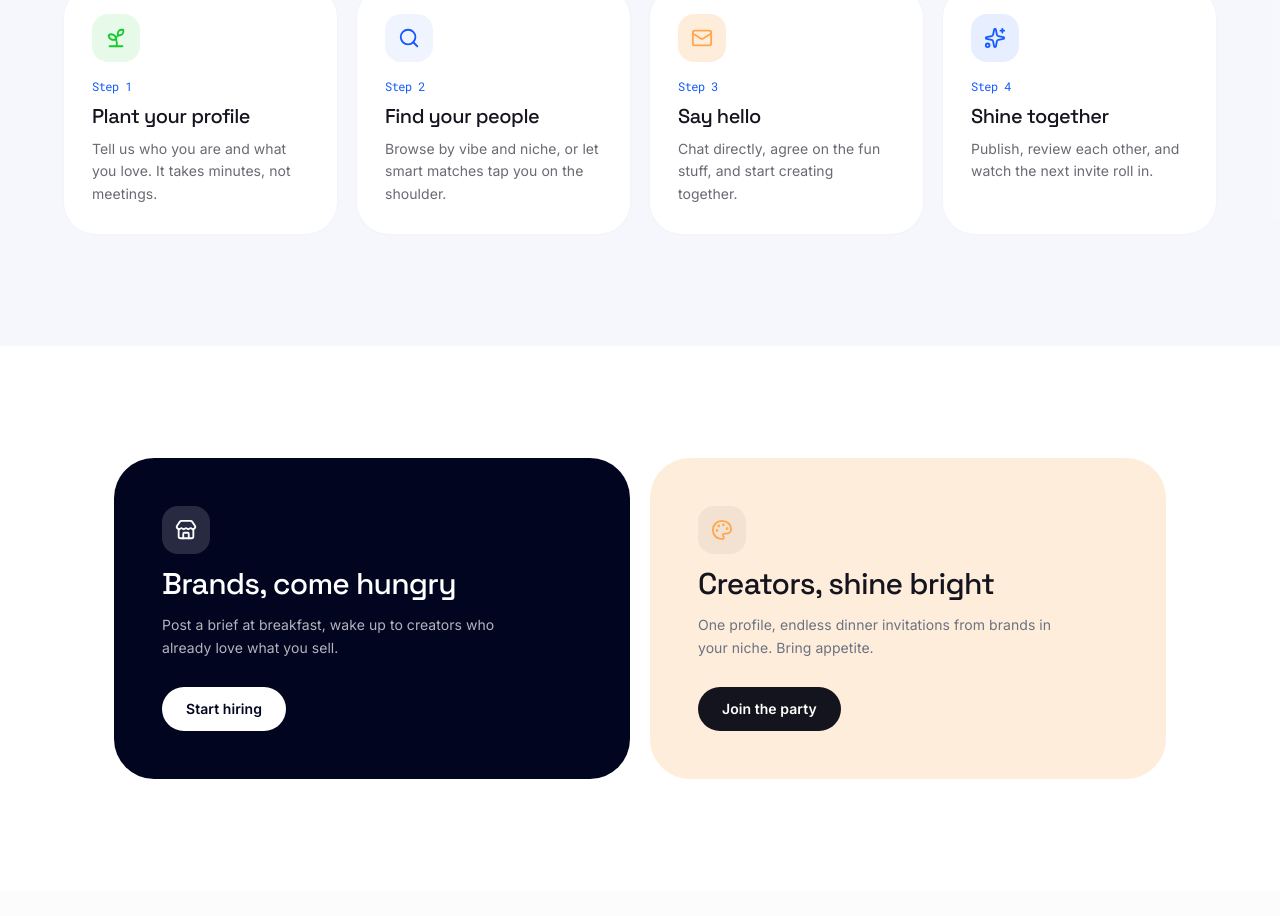
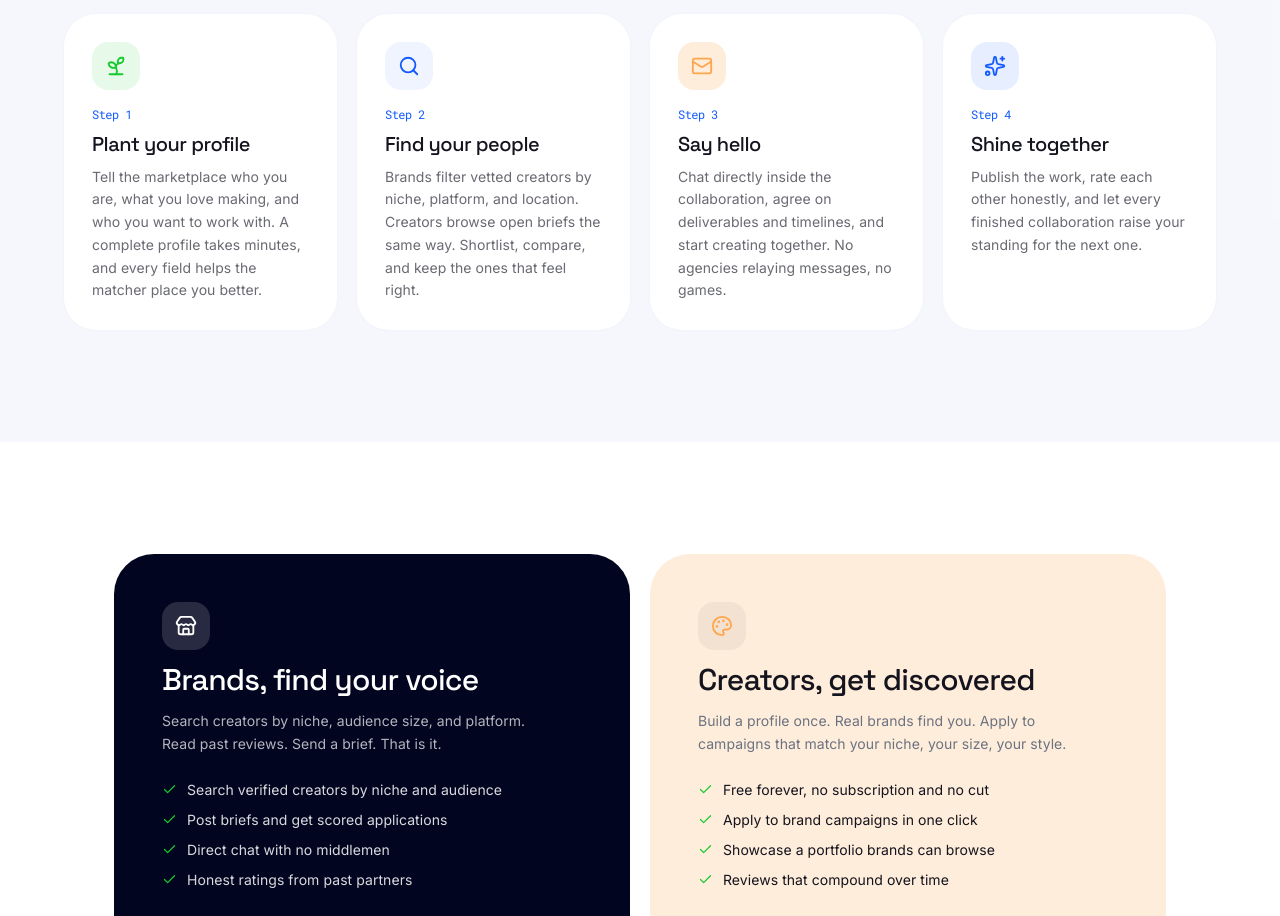
Before and after one commit to Theani7/B2P-platform, a Next.js app in the folder frontend/: page / in a window 1280 px wide. Shown: the part 1560-2476 px from the top of the page. Built offline with nearby package versions, Linux system fonts and the light colour scheme; no server answers.

Commit message:
feat: expand landing with rich brand, creator, and trust sections

```diff
--- a/frontend/app/page.tsx
+++ b/frontend/app/page.tsx
@@ -220,7 +220,7 @@ function Hero({ isAuthed, role }: { isAuthed: boolean; role?: string }) {
         </Reveal>
         <Reveal delay={160}>
           <p className="mx-auto mb-9 max-w-xl text-base leading-relaxed text-steel md:text-lg">
-            Meet creators who genuinely love what you sell. Chat, collaborate, and grow together, all in one happy place.
+            Byparsathy is where brands and creators meet. Browse by niche and platform, get smart-matched to the right fit, and run the whole collaboration directly. No middlemen. No hidden fees.
           </p>
         </Reveal>
 
@@ -295,10 +295,10 @@ function LoveNotes() {
 /* ------------------------------- how it works ------------------------------ */
 
 const STEPS = [
-  { icon: Sprout, tint: "bg-emerald-status/10 text-emerald-status", title: "Plant your profile", desc: "Tell us who you are and what you love. It takes minutes, not meetings." },
-  { icon: Search, tint: "bg-sky-wash text-signal-blue", title: "Find your people", desc: "Browse by vibe and niche, or let smart matches tap you on the shoulder." },
-  { icon: Mail, tint: "bg-amber-tag/20 text-amber-tag", title: "Say hello", desc: "Chat directly, agree on the fun stuff, and start creating together." },
-  { icon: Sparkles, tint: "bg-signal-blue/10 text-signal-blue", title: "Shine together", desc: "Publish, review each other, and watch the next invite roll in." },
+  { icon: Sprout, tint: "bg-emerald-status/10 text-emerald-status", title: "Plant your profile", desc: "Tell the marketplace who you are, what you love making, and who you want to work with. A complete profile takes minutes, and every field helps the matcher place you better." },
+  { icon: Search, tint: "bg-sky-wash text-signal-blue", title: "Find your people", desc: "Brands filter vetted creators by niche, platform, and location. Creators browse open briefs the same way. Shortlist, compare, and keep the ones that feel right." },
+  { icon: Mail, tint: "bg-amber-tag/20 text-amber-tag", title: "Say hello", desc: "Chat directly inside the collaboration, agree on deliverables and timelines, and start creating together. No agencies relaying messages, no games." },
+  { icon: Sparkles, tint: "bg-signal-blue/10 text-signal-blue", title: "Shine together", desc: "Publish the work, rate each other honestly, and let every finished collaboration raise your standing for the next one." },
 ];
 
 function HowItWorks() {
@@ -337,24 +337,40 @@ function Audiences() {
           <span className="mb-3 flex h-12 w-12 items-center justify-center rounded-2xl bg-white/15">
             <Store size={22} className="text-white" />
           </span>
-          <h3 className="mb-3 font-display text-3xl font-medium tracking-tight text-white">Brands, come hungry</h3>
-          <p className="mb-7 max-w-sm text-sm leading-relaxed text-white/70">
-            Post a brief at breakfast, wake up to creators who already love what you sell.
+          <h3 className="mb-3 font-display text-3xl font-medium tracking-tight text-white">Brands, find your voice</h3>
+          <p className="mb-6 max-w-sm text-sm leading-relaxed text-white/70">
+            Search creators by niche, audience size, and platform. Read past reviews. Send a brief. That is it.
           </p>
+          <ul className="mb-7 flex flex-col gap-2.5">
+            {["Search verified creators by niche and audience", "Post briefs and get scored applications", "Direct chat with no middlemen", "Honest ratings from past partners"].map((p) => (
+              <li key={p} className="flex items-start gap-2.5 text-sm text-white/85">
+                <Check size={15} className="mt-0.5 flex-shrink-0 text-emerald-status" />
+                {p}
+              </li>
+            ))}
+          </ul>
           <Link href="/register?role=BUSINESS" className="inline-block rounded-full bg-white px-6 py-3 text-sm font-semibold text-midnight-ink transition-transform hover:-translate-y-0.5">
-            Start hiring
+            Explore for brands
           </Link>
         </Reveal>
         <Reveal delay={120} className="rounded-[2.5rem] bg-amber-tag/20 p-9 lg:p-12">
           <span className="mb-3 flex h-12 w-12 items-center justify-center rounded-2xl bg-graphite/5">
             <Palette size={22} className="text-amber-tag" />
           </span>
-          <h3 className="mb-3 font-display text-3xl font-medium tracking-tight text-graphite">Creators, shine bright</h3>
-          <p className="mb-7 max-w-sm text-sm leading-relaxed text-steel">
-            One profile, endless dinner invitations from brands in your niche. Bring appetite.
+          <h3 className="mb-3 font-display text-3xl font-medium tracking-tight text-graphite">Creators, get discovered</h3>
+          <p className="mb-6 max-w-sm text-sm leading-relaxed text-steel">
+            Build a profile once. Real brands find you. Apply to campaigns that match your niche, your size, your style.
           </p>
+          <ul className="mb-7 flex flex-col gap-2.5">
+            {["Free forever, no subscription and no cut", "Apply to brand campaigns in one click", "Showcase a portfolio brands can browse", "Reviews that compound over time"].map((p) => (
+              <li key={p} className="flex items-start gap-2.5 text-sm text-graphite">
+                <Check size={15} className="mt-0.5 flex-shrink-0 text-emerald-status" />
+                {p}
+              </li>
+            ))}
+          </ul>
           <Link href="/register?role=PROMOTER" className="inline-block rounded-full bg-graphite px-6 py-3 text-sm font-semibold text-white transition-transform hover:-translate-y-0.5">
-            Join the party
+            Create creator profile
           </Link>
         </Reveal>
       </div>
@@ -362,9 +378,72 @@ function Audiences() {
   );
 }
 
-/* ----------------------------------- FAQ ----------------------------------- */
+/* ------------------------------- why direct -------------------------------- */
 
-const FAQS = [
+const DIRECT = [
+  { value: "Rs 0", title: "No commission", body: "No platform cut, no agency markup. The terms you agree on are the terms you keep." },
+  { value: "100%", title: "Direct connection", body: "Every conversation is brand to creator. Nobody stands between the deal." },
+  { value: "2-way", title: "Honest ratings", body: "Reputation is earned on both sides after real collaborations, not bought." },
+];
+
+function WhyDirect() {
+  return (
+    <section className="bg-white py-20 lg:py-28">
+      <div className="mx-auto max-w-[1100px] px-6">
+        <Reveal className="mx-auto mb-12 max-w-xl text-center">
+          <h2 className="mb-3 font-display text-4xl font-semibold tracking-tight text-midnight-ink md:text-5xl">
+            Your collaboration, your terms
+          </h2>
+          <p className="text-body text-ash">
+            No platform sitting in the middle of your deal, just the safeguards that keep it fair on both sides.
+          </p>
+        </Reveal>
+        <div className="grid gap-5 md:grid-cols-3">
+          {DIRECT.map((d, i) => (
+            <Reveal key={d.title} delay={i * 90} className="rounded-[2rem] bg-linen-canvas p-8 text-center">
+              <p className="font-roboto-mono mb-2 text-heading-lg text-signal-blue">{d.value}</p>
+              <h3 className="mb-2 font-display text-xl font-medium text-graphite">{d.title}</h3>
+              <p className="mx-auto max-w-[260px] text-sm leading-relaxed text-ash">{d.body}</p>
+            </Reveal>
+          ))}
+        </div>
+      </div>
+    </section>
+  );
+}
+
+/* --------------------------------- live briefs ------------------------------ */
+
+function LiveBriefs() {
+  return (
+    <section className="bg-sky-wash/50 py-20 lg:py-24">
+      <div className="mx-auto max-w-[1100px] px-6">
+        <Reveal className="rounded-[2.5rem] bg-midnight-ink p-9 text-center lg:p-14">
+          <p className="mb-3 inline-flex items-center gap-1.5 rounded-full bg-white/10 px-3 py-1 text-[11px] font-semibold uppercase tracking-wider text-white/80">
+            <span className="inline-block h-1.5 w-1.5 rounded-full bg-emerald-status" />
+            Open marketplace
+          </p>
+          <h2 className="mx-auto mb-3 max-w-xl font-display text-3xl font-medium tracking-tight text-white md:text-4xl">
+            Brands are posting briefs right now
+          </h2>
+          <p className="mx-auto mb-8 max-w-md text-sm leading-relaxed text-white/65">
+            Browse open campaigns the moment you join. Filter by niche, apply in one click, and start the conversation today.
+          </p>
+          <div className="flex flex-col justify-center gap-3 sm:flex-row">
+            <Link href="/register?role=PROMOTER" className="rounded-full bg-white px-6 py-3 text-sm font-semibold text-midnight-ink transition-transform hover:-translate-y-0.5">
+              Find open briefs
+            </Link>
+            <Link href="/register?role=BUSINESS" className="rounded-full border border-white/25 px-6 py-3 text-sm font-semibold text-white transition-colors hover:bg-white/10">
+              Post a brief
+            </Link>
+          </div>
+        </Reveal>
+      </div>
+    </section>
+  );
+}
+
+/* ----------------------------------- FAQ ----------------------------------- */const FAQS = [
   {
     q: "Is it really free to join?",
     a: "Yes! Building a profile costs nothing. Businesses only pay for the campaigns they run.",
@@ -529,6 +608,8 @@ export default function LandingPage() {
         <LoveNotes />
         <HowItWorks />
         <Audiences />
+        <WhyDirect />
+        <LiveBriefs />
         <Faq />
         <CTA isAuthed={isAuthed} role={user?.role} />
       </main>
```
